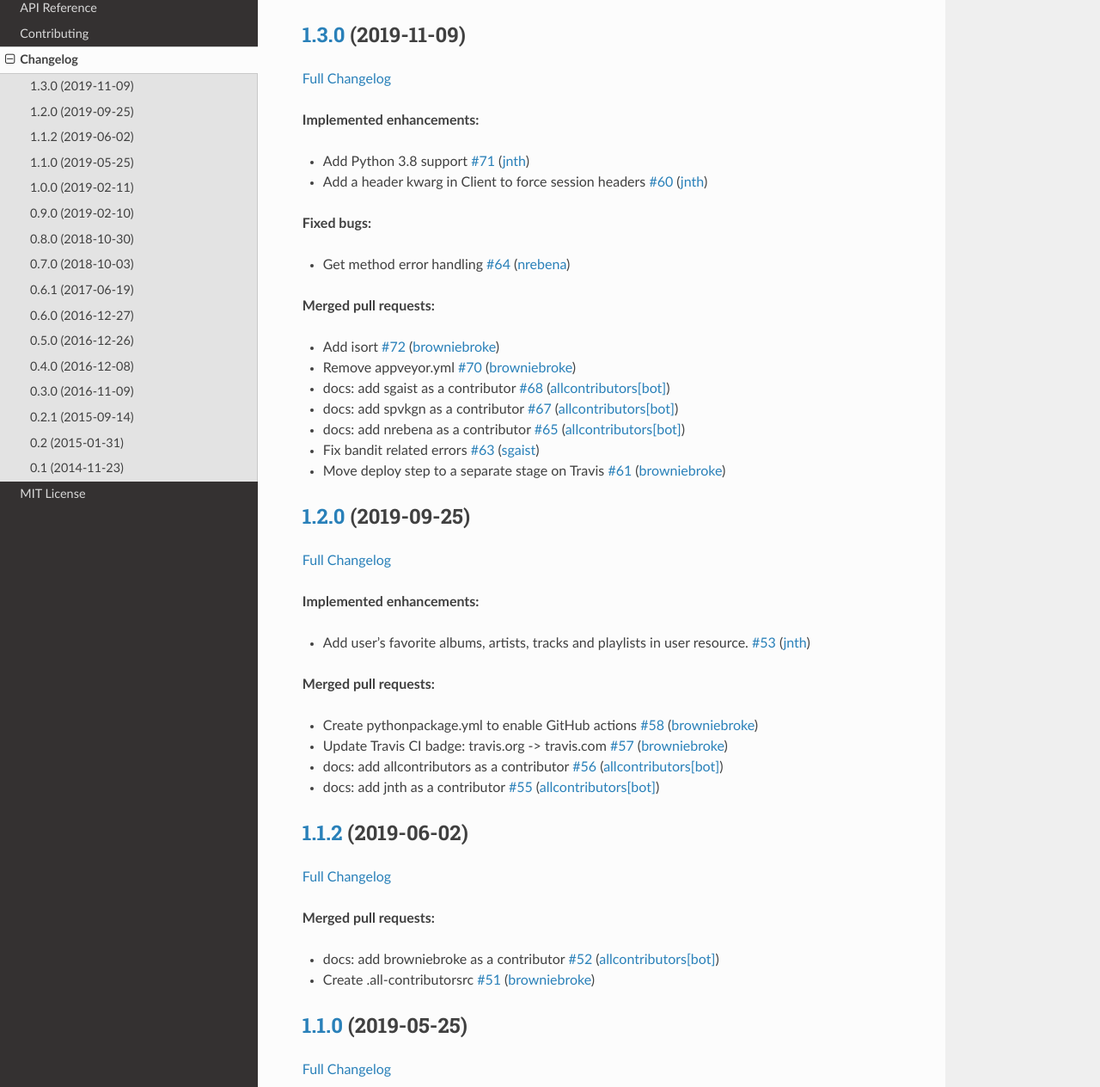
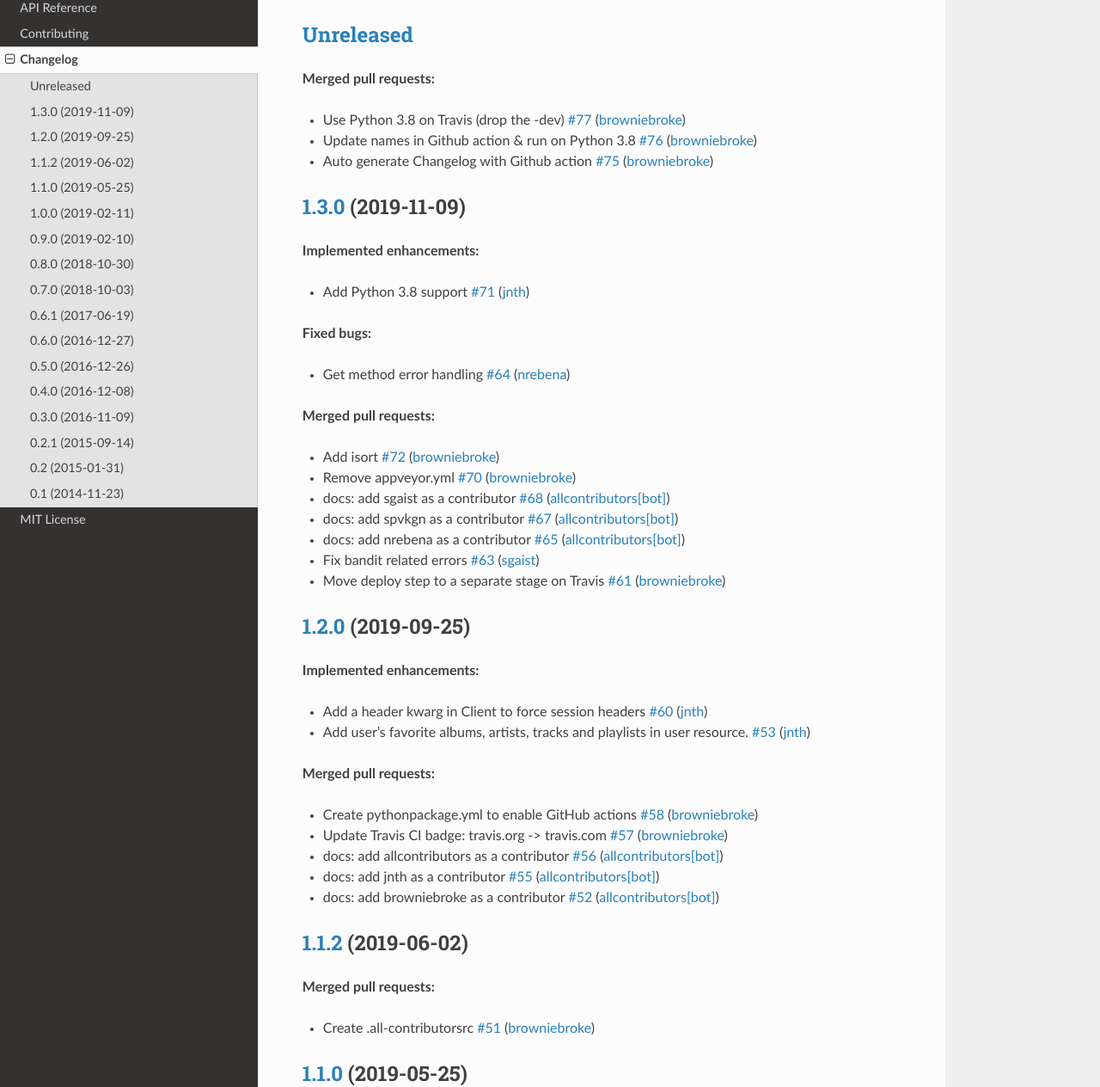
Before and after one commit to springer12/deezer-python, a Sphinx documentation site: the page built from docs/source/changelog.md, in a window 1280 px wide and 1400 px high, cut to the strip 136-1400 px from the top of the window. Shown: the whole strip at 86% size. Built offline with Sphinx 7.4.7 and the Read the Docs theme 2.0.0, drawn with Linux system fonts in a browser that asks for light colours; some of the changed text lies outside the part shown.

Commit message:
Update Changelog

```diff
--- a/docs/source/changelog.md
+++ b/docs/source/changelog.md
@@ -1,13 +1,18 @@
 # Changelog
 
+## [Unreleased](https://github.com/browniebroke/deezer-python/tree/HEAD)
+
+**Merged pull requests:**
+
+- Use Python 3.8 on Travis \(drop the -dev\) [\#77](https://github.com/browniebroke/deezer-python/pull/77) ([browniebroke](https://github.com/browniebroke))
+- Update names in Github action & run on Python 3.8 [\#76](https://github.com/browniebroke/deezer-python/pull/76) ([browniebroke](https://github.com/browniebroke))
+- Auto generate Changelog with Github action [\#75](https://github.com/browniebroke/deezer-python/pull/75) ([browniebroke](https://github.com/browniebroke))
+
 ## [1.3.0](https://github.com/browniebroke/deezer-python/tree/1.3.0) (2019-11-09)
-
-[Full Changelog](https://github.com/browniebroke/deezer-python/compare/1.2.0...1.3.0)
 
 **Implemented enhancements:**
 
 - Add Python 3.8 support [\#71](https://github.com/browniebroke/deezer-python/pull/71) ([jnth](https://github.com/jnth))
-- Add a header kwarg in Client to force session headers [\#60](https://github.com/browniebroke/deezer-python/pull/60) ([jnth](https://github.com/jnth))
 
 **Fixed bugs:**
 
@@ -25,10 +30,9 @@
 
 ## [1.2.0](https://github.com/browniebroke/deezer-python/tree/1.2.0) (2019-09-25)
 
-[Full Changelog](https://github.com/browniebroke/deezer-python/compare/1.1.2...1.2.0)
-
 **Implemented enhancements:**
 
+- Add a header kwarg in Client to force session headers [\#60](https://github.com/browniebroke/deezer-python/pull/60) ([jnth](https://github.com/jnth))
 - Add user's favorite albums, artists, tracks and playlists in user resource. [\#53](https://github.com/browniebroke/deezer-python/pull/53) ([jnth](https://github.com/jnth))
 
 **Merged pull requests:**
@@ -37,19 +41,15 @@
 - Update Travis CI badge: travis.org -\> travis.com [\#57](https://github.com/browniebroke/deezer-python/pull/57) ([browniebroke](https://github.com/browniebroke))
 - docs: add allcontributors as a contributor [\#56](https://github.com/browniebroke/deezer-python/pull/56) ([allcontributors[bot]](https://github.com/apps/allcontributors))
 - docs: add jnth as a contributor [\#55](https://github.com/browniebroke/deezer-python/pull/55) ([allcontributors[bot]](https://github.com/apps/allcontributors))
+- docs: add browniebroke as a contributor [\#52](https://github.com/browniebroke/deezer-python/pull/52) ([allcontributors[bot]](https://github.com/apps/allcontributors))
 
 ## [1.1.2](https://github.com/browniebroke/deezer-python/tree/1.1.2) (2019-06-02)
 
-[Full Changelog](https://github.com/browniebroke/deezer-python/compare/1.1.1...1.1.2)
-
 **Merged pull requests:**
 
-- docs: add browniebroke as a contributor [\#52](https://github.com/browniebroke/deezer-python/pull/52) ([allcontributors[bot]](https://github.com/apps/allcontributors))
 - Create .all-contributorsrc [\#51](https://github.com/browniebroke/deezer-python/pull/51) ([browniebroke](https://github.com/browniebroke))
 
 ## [1.1.0](https://github.com/browniebroke/deezer-python/tree/1.1.0) (2019-05-25)
-
-[Full Changelog](https://github.com/browniebroke/deezer-python/compare/1.0.0...1.1.0)
 
 **Breaking changes:**
 
@@ -63,33 +63,25 @@
 
 ## [1.0.0](https://github.com/browniebroke/deezer-python/tree/1.0.0) (2019-02-11)
 
-[Full Changelog](https://github.com/browniebroke/deezer-python/compare/0.9.0...1.0.0)
-
 **Breaking changes:**
 
 - Drop Python 2 support [\#41](https://github.com/browniebroke/deezer-python/pull/41) ([hugovk](https://github.com/hugovk))
 
 ## [0.9.0](https://github.com/browniebroke/deezer-python/tree/0.9.0) (2019-02-10)
 
-[Full Changelog](https://github.com/browniebroke/deezer-python/compare/0.8.0...0.9.0)
-
 **Implemented enhancements:**
 
 - Add advanced search method [\#37](https://github.com/browniebroke/deezer-python/pull/37) ([jnth](https://github.com/jnth))
-- Pagination feature [\#32](https://github.com/browniebroke/deezer-python/pull/32) ([MDCEY](https://github.com/MDCEY))
 
 ## [0.8.0](https://github.com/browniebroke/deezer-python/tree/0.8.0) (2018-10-30)
-
-[Full Changelog](https://github.com/browniebroke/deezer-python/compare/0.7.0...0.8.0)
 
 **Implemented enhancements:**
 
 - Auto-format code using black [\#35](https://github.com/browniebroke/deezer-python/pull/35) ([browniebroke](https://github.com/browniebroke))
 - Make tornado an optional requirements [\#34](https://github.com/browniebroke/deezer-python/pull/34) ([browniebroke](https://github.com/browniebroke))
+- Pagination feature [\#32](https://github.com/browniebroke/deezer-python/pull/32) ([MDCEY](https://github.com/MDCEY))
 
 ## [0.7.0](https://github.com/browniebroke/deezer-python/tree/0.7.0) (2018-10-03)
-
-[Full Changelog](https://github.com/browniebroke/deezer-python/compare/0.6.1...0.7.0)
 
 **Breaking changes:**
 
@@ -107,8 +99,6 @@
 
 ## [0.6.1](https://github.com/browniebroke/deezer-python/tree/0.6.1) (2017-06-19)
 
-[Full Changelog](https://github.com/browniebroke/deezer-python/compare/0.6.0...0.6.1)
-
 **Implemented enhancements:**
 
 - Add access token to request kwargs [\#20](https://github.com/browniebroke/deezer-python/pull/20) ([sheregeda](https://github.com/sheregeda))
@@ -119,15 +109,11 @@
 
 ## [0.6.0](https://github.com/browniebroke/deezer-python/tree/0.6.0) (2016-12-27)
 
-[Full Changelog](https://github.com/browniebroke/deezer-python/compare/0.5.0...0.6.0)
-
 **Implemented enhancements:**
 
 - Refactoring: replace urlopen by requests [\#16](https://github.com/browniebroke/deezer-python/pull/16) ([browniebroke](https://github.com/browniebroke))
 
 ## [0.5.0](https://github.com/browniebroke/deezer-python/tree/0.5.0) (2016-12-26)
-
-[Full Changelog](https://github.com/browniebroke/deezer-python/compare/0.4.0...0.5.0)
 
 **Merged pull requests:**
 
@@ -137,8 +123,6 @@
 - Use tox-travis to integrate environments better [\#12](https://github.com/browniebroke/deezer-python/pull/12) ([browniebroke](https://github.com/browniebroke))
 
 ## [0.4.0](https://github.com/browniebroke/deezer-python/tree/0.4.0) (2016-12-08)
-
-[Full Changelog](https://github.com/browniebroke/deezer-python/compare/0.3.0...0.4.0)
 
 **Implemented enhancements:**
 
@@ -154,15 +138,11 @@
 
 ## [0.3.0](https://github.com/browniebroke/deezer-python/tree/0.3.0) (2016-11-09)
 
-[Full Changelog](https://github.com/browniebroke/deezer-python/compare/0.2.3...0.3.0)
-
 **Implemented enhancements:**
 
 - add resource parameters and iterators [\#5](https://github.com/browniebroke/deezer-python/pull/5) ([pfouque](https://github.com/pfouque))
 
 ## [0.2.1](https://github.com/browniebroke/deezer-python/tree/0.2.1) (2015-09-14)
-
-[Full Changelog](https://github.com/browniebroke/deezer-python/compare/0.2...0.2.1)
 
 **Implemented enhancements:**
 
@@ -170,15 +150,11 @@
 
 ## [0.2](https://github.com/browniebroke/deezer-python/tree/0.2) (2015-01-31)
 
-[Full Changelog](https://github.com/browniebroke/deezer-python/compare/0.1...0.2)
-
 **Implemented enhancements:**
 
 - Methods for resources [\#2](https://github.com/browniebroke/deezer-python/pull/2) ([misuzu](https://github.com/misuzu))
 
 ## [0.1](https://github.com/browniebroke/deezer-python/tree/0.1) (2014-11-23)
-
-[Full Changelog](https://github.com/browniebroke/deezer-python/compare/e87692f7aeb80bc0ed858ccdf6165f0ac8f9c2ec...0.1)
 
 **Implemented enhancements:**
 
```
